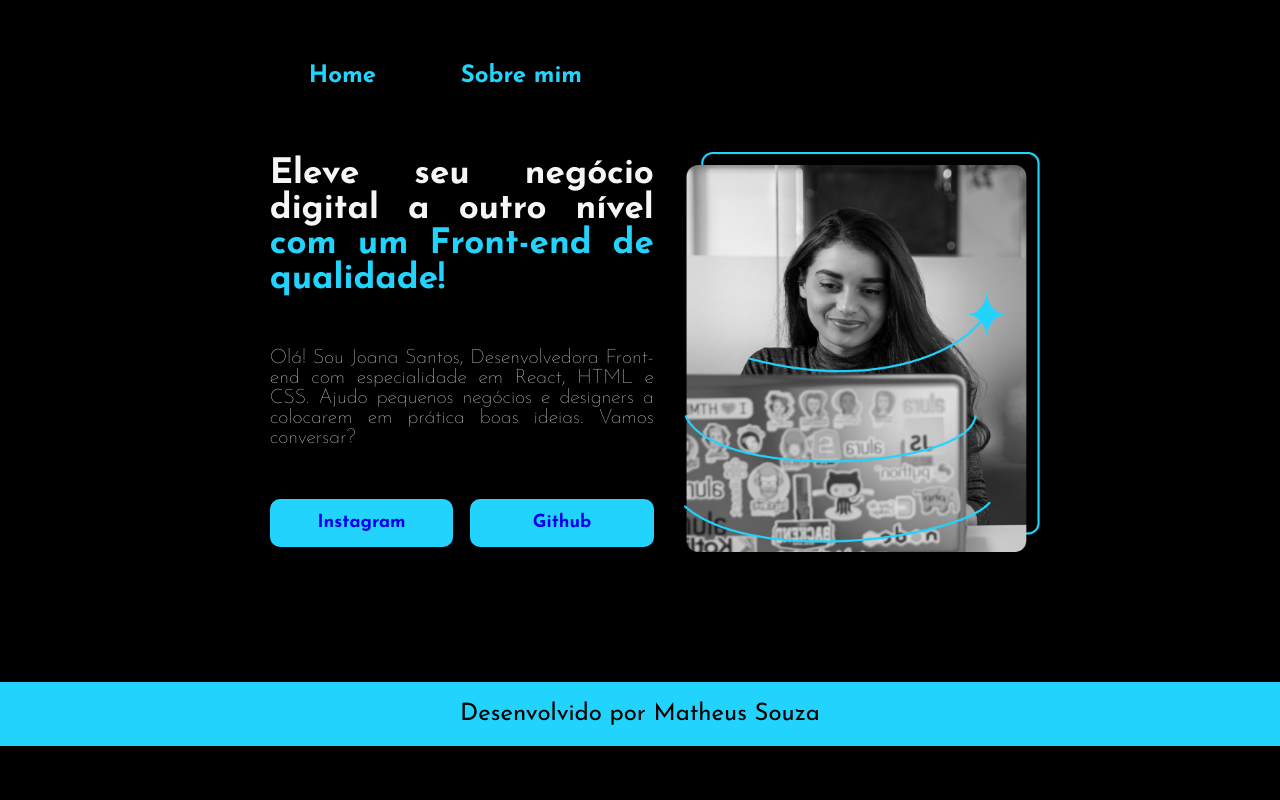
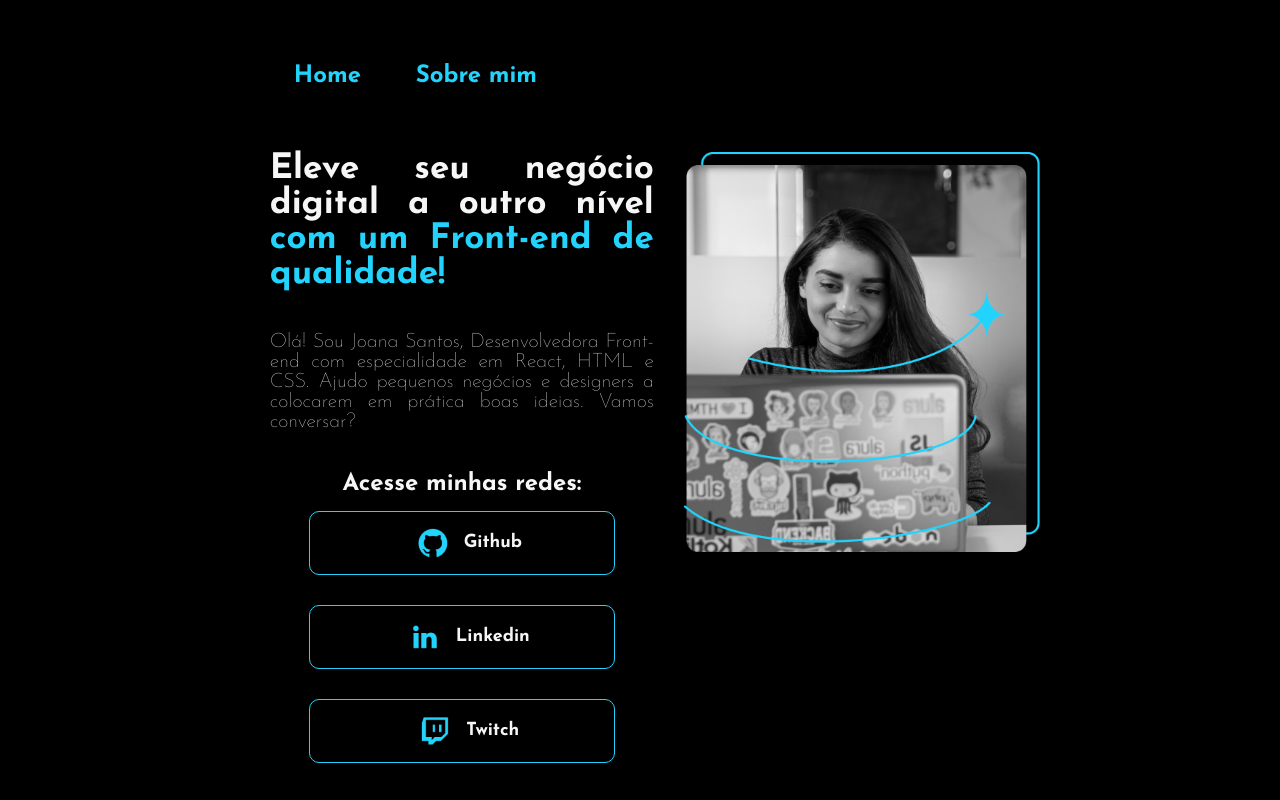
Before and after one commit to matheusgdsouza/praticando-html-exemplo-portifolio, a plain HTML site: page index.html in a window 1280 px wide. Shown: the top 800 px of the page. Drawn offline with Linux system fonts and the light colour scheme.

Commit message:
Atualização botoes

```diff
--- a/index.html
+++ b/index.html
@@ -22,8 +22,10 @@
             <p class="texto-principal">Olá! Sou Joana Santos, Desenvolvedora Front-end com especialidade em React, HTML e CSS. Ajudo pequenos negócios e designers a colocarem em prática boas ideias. Vamos conversar?</p>
 
             <div class="campo-botoes">
-                <a href="#">Instagram</a>
-                <a href="#">Github</a>
+                <h3 class="campo-botoes-titulo">Acesse minhas redes:</h3>
+                <a href="#"><img src="./Logo Github.png" alt="Logo github">Github</a>
+                <a href="#"><img src="./Logo linkedin.png" alt="Logo linkedin">Linkedin</a>
+                <a href="#"><img src="./Logo Twitch.png" alt="Logo twitch">Twitch</a>
             </div>
         </section>
 
--- a/style.css
+++ b/style.css
@@ -21,6 +21,7 @@ body {
     margin: 0px 25px;
     font-size: 24px;
     text-decoration: none;
+    font-weight: bold;
 }
 
 .conteudo-principal {
@@ -57,20 +58,39 @@ span {
 
 .campo-botoes {
     display: flex;
-    flex-direction: row;
+    flex-direction: column;
     justify-content: space-between;
+    text-align: center;
+    align-items: center;
 }
 
-a {
-    padding: 15px;
-    margin: 0px 0px;
+.campo-botoes-titulo {
+    color: #f6f6f6;
+    font-size: 24px;
+    font-weight: bold;
+}
+
+.campo-botoes a {
+    display: flex;
+    flex-direction: row;
+    justify-content: center;
+    padding: 15px 75px;
+    margin: 15px 0px;
     width: 40%;
-    background-color: #22D4FD;
+    background-color: black;
     font-weight: bold;
     font-size: 18px;
     border-radius: 10px;
+    border: #22D4FD 1px solid;
     text-align: center;
     text-decoration: none;
+    align-items: center;
+    color: #f6f6f6;
+
+}
+
+.campo-botoes img {
+    margin: 0px 15px;
 }
 
 .imagem-portifolio {
```
Also changed, not shown: Logo Github.png (added), Logo Twitch.png (added), Logo linkedin.png (added).
